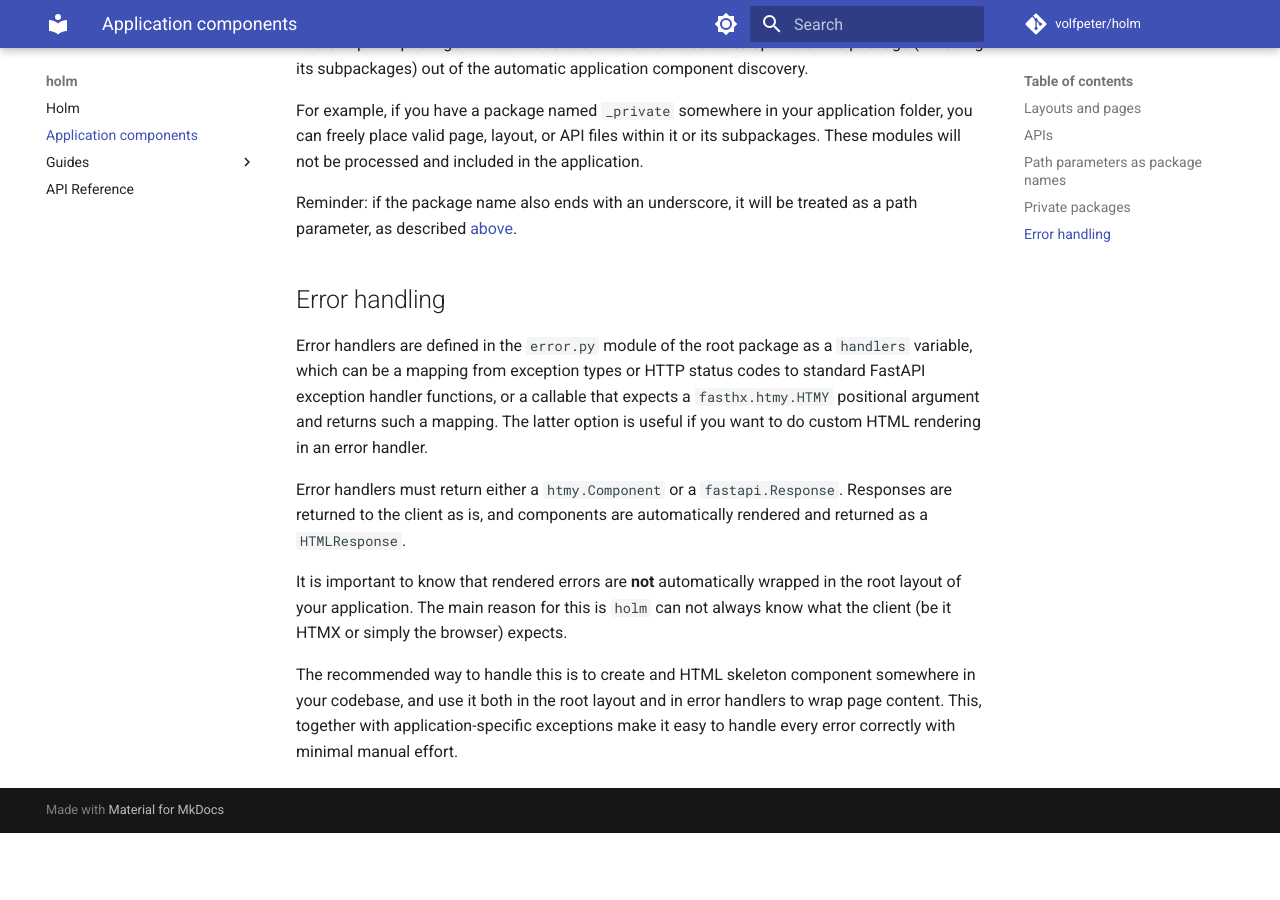
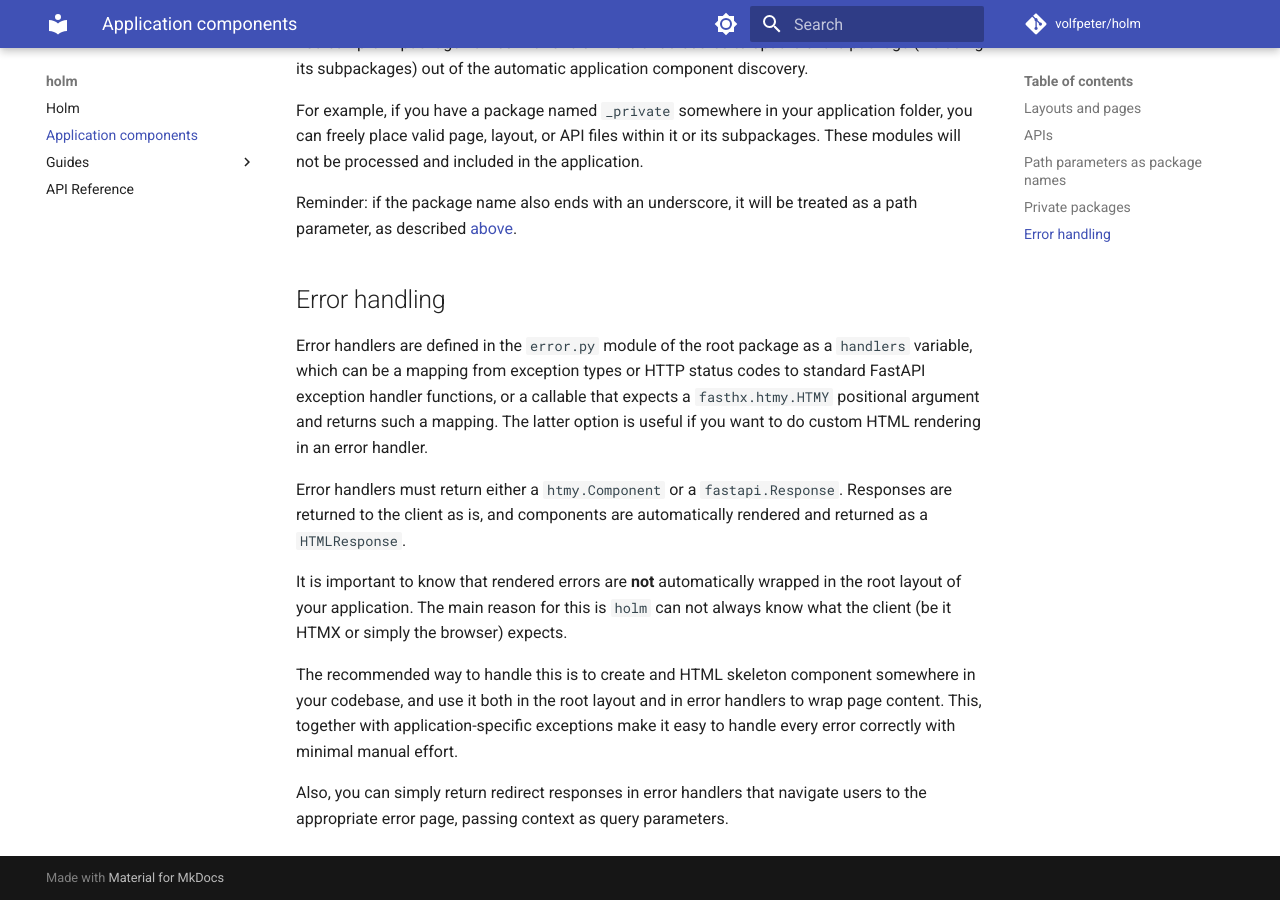
Before and after one commit to volfpeter/holm, an MkDocs documentation site: the page built from docs/application-components.md, in a window 1280 px wide and 900 px high, scrolled down 2612 px. Built offline with MkDocs 1.6.1 and Material for MkDocs 9.7.7, drawn with Linux system fonts in a browser that asks for light colours; comment, search, counter and statistics services are not loaded; before the commit the page ends 3445 px from its top, so only the background shows below that.

Commit message:
docs: add one more recommendation for error handling

```diff
--- a/docs/application-components.md
+++ b/docs/application-components.md
@@ -79,3 +79,5 @@ Error handlers must return either a `htmy.Component` or a `fastapi.Response`. Re
 It is important to know that rendered errors are **not** automatically wrapped in the root layout of your application. The main reason for this is `holm` can not always know what the client (be it HTMX or simply the browser) expects.
 
 The recommended way to handle this is to create and HTML skeleton component somewhere in your codebase, and use it both in the root layout and in error handlers to wrap page content. This, together with application-specific exceptions make it easy to handle every error correctly with minimal manual effort.
+
+Also, you can simply return redirect responses in error handlers that navigate users to the appropriate error page, passing context as query parameters.
```
